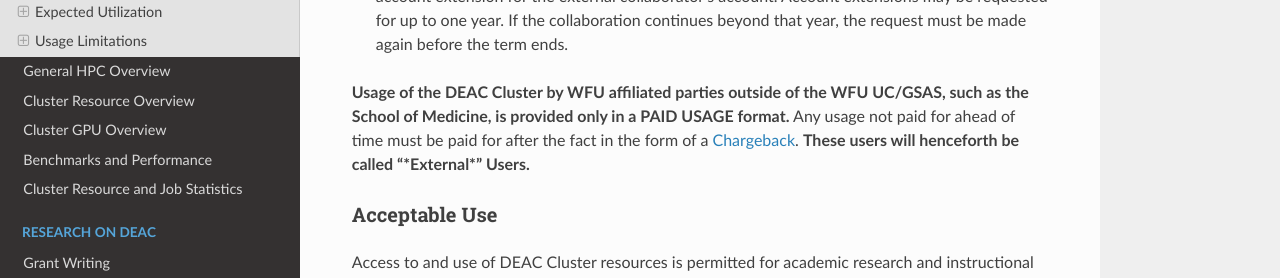
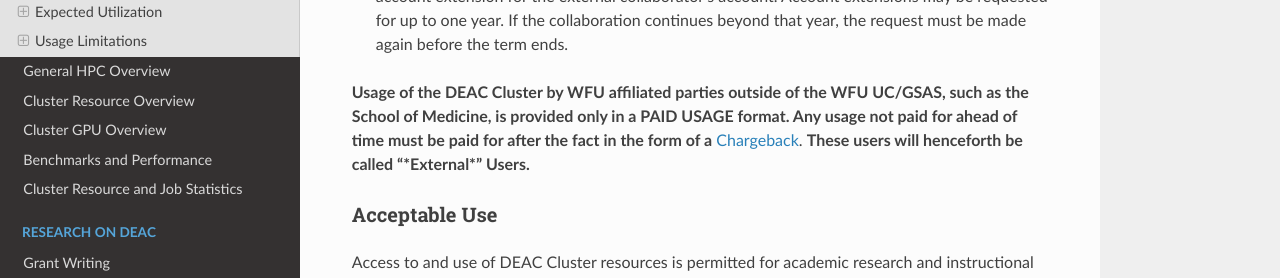
Before and after one commit to WFU-HPC/deac-docs, a Sphinx documentation site: the page built from source/cluster-sla.rst, in a window 1280 px wide and 900 px high, scrolled down 1731 px. Shown: the part 175-453 px from the top of the window. Built offline with Sphinx 7.4.7 and the Read the Docs theme 2.0.0, drawn with Linux system fonts in a browser that asks for light colours.

Commit message:
Updating wiki

```diff
--- a/source/cluster-sla.rst
+++ b/source/cluster-sla.rst
@@ -46,7 +46,7 @@
 * Non-WFU parties are allowed access to the DEAC Cluster for research collaborations. The sponsoring research must request creation of a `guest account <https://help.wfu.edu/support/catalog/items/64>`_ for their collaborator and complete the guest account request process accordingly. If access is required beyond the original request’s term, a guest account `extension <https://help.wfu.edu/support/catalog/items/63>`_ must be requested.
 * `Students <https://help.wfu.edu/support/catalog/items/127>`_, `faculty or staff <https://help.wfu.edu/support/catalog/items/60>`_ may have their WFU account extended after leaving the University in order to continue research as an external collaborator with a currently employed researcher on the DEAC Cluster. The research sponsor must make a formal request via help.wfu.edu for an account extension for the external collaborator’s account. Account extensions may be requested for up to one year. If the collaboration continues beyond that year, the request must be made again before the term ends.
 
-**Usage of the DEAC Cluster by WFU affiliated parties outside of the WFU UC/GSAS, such as the School of Medicine, is provided only in a PAID USAGE format.** Any usage not paid for ahead of time must be paid for after the fact in the form of a :ref:`Chargeback<sec.sla.su.chargebacks>`. **These users will henceforth be called "*External*" Users.**
+**Usage of the DEAC Cluster by WFU affiliated parties outside of the WFU UC/GSAS, such as the School of Medicine, is provided only in a PAID USAGE format. Any usage not paid for ahead of time must be paid for after the fact in the form of a** :ref:`Chargeback<sec.sla.su.chargebacks>`. **These users will henceforth be called "*External*" Users.**
 
 .. _sec.sla.ua.acceptable_use:
 
```
